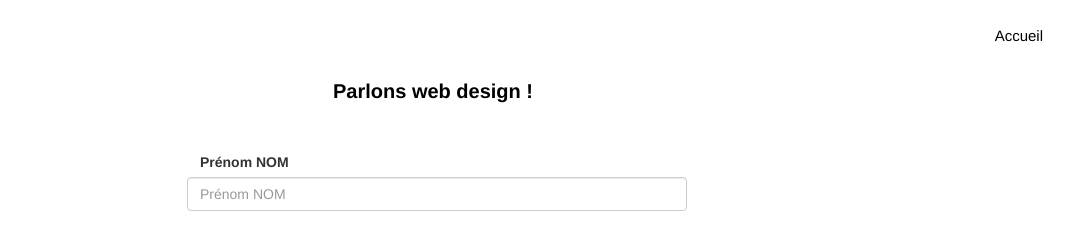
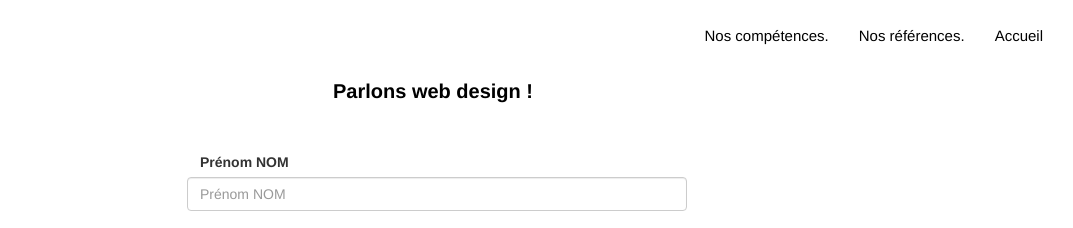
Before and after one commit to marco4435/MarcAntoineBrohan_4_24082021, a plain HTML site: page contact.html in a window 1280 px wide. Shown: the top 228 px of the page, 207-1280 px from the left. Drawn offline with nearby package versions, Linux system fonts and the light colour scheme.

Commit message:
Add files via upload

```diff
--- a/contact.html
+++ b/contact.html
@@ -22,11 +22,15 @@
 			<img src="img/la-chouette-agence.png" alt="Logo de La chouette agence."/>
 			<button type="button" data-toggle="collapse" data-target="#menu" name="Ouvrir le menu de navigation du site."><i class="fas fa-bars"></i> Navigation</button>
 			<ul class="nav">
+				<li><a href="index.html#competences" title="Voir nos compétences.">Nos compétences.</a></li>
+				<li><a href="index.html#references" title="Voir nos références.">Nos références.</a></li>
 				<li><a href="index.html" title="Lien vers la page d'accueil.">Accueil</a></li>
 			</ul>
 		</div>
 		<div id="menu" class="collapse">
 			<ul>
+				<li><a href="index.html#competences" title="Voir nos compétences.">Nos compétences.</a></li>
+				<li><a href="index.html#references" title="Voir nos références.">Nos références.</a></li>
 				<li><a href="index.html" title="Lien vers la page d'accueil.">Accueil</a></li>
 			</ul>
 		</div>
@@ -53,7 +57,7 @@
 			<button type="submit" class="btn" name="Envoyer">Envoyer</button>
 		</form>
 		<p>Voici nos coordonnées :</p>
-		<a href="mailto:contact@lachouetteagence.com" title="Ouverture de votre messagerie.">contact@lachouetteagence.com</a>
+		<a href="mailto:contact@lachouetteagence.com" title="Contacter La chouette agence par mail.">contact@lachouetteagence.com</a>
 		<p>2 place Sathonay 69001 Lyon<br>Ouvert de 9h à 18h, du lundi au vendredi.</p>
 	</main>
 	<footer>
```
